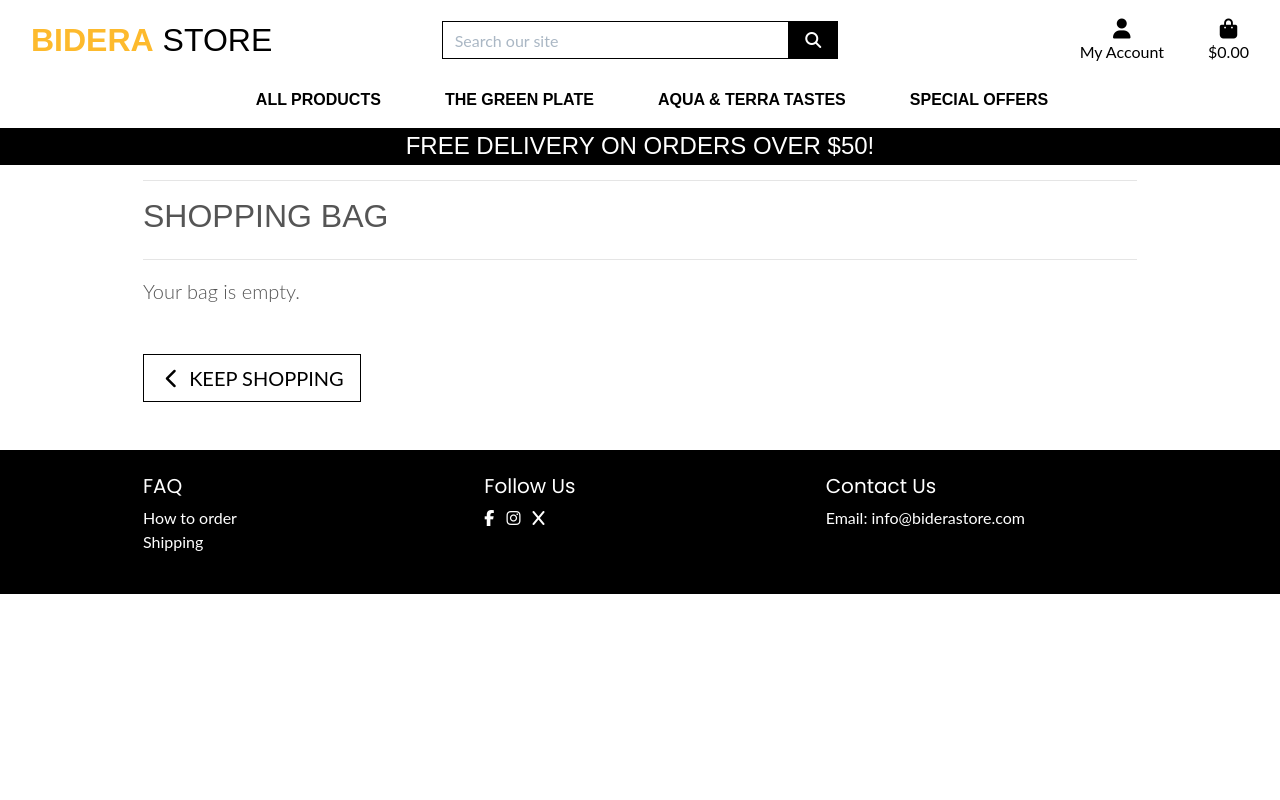
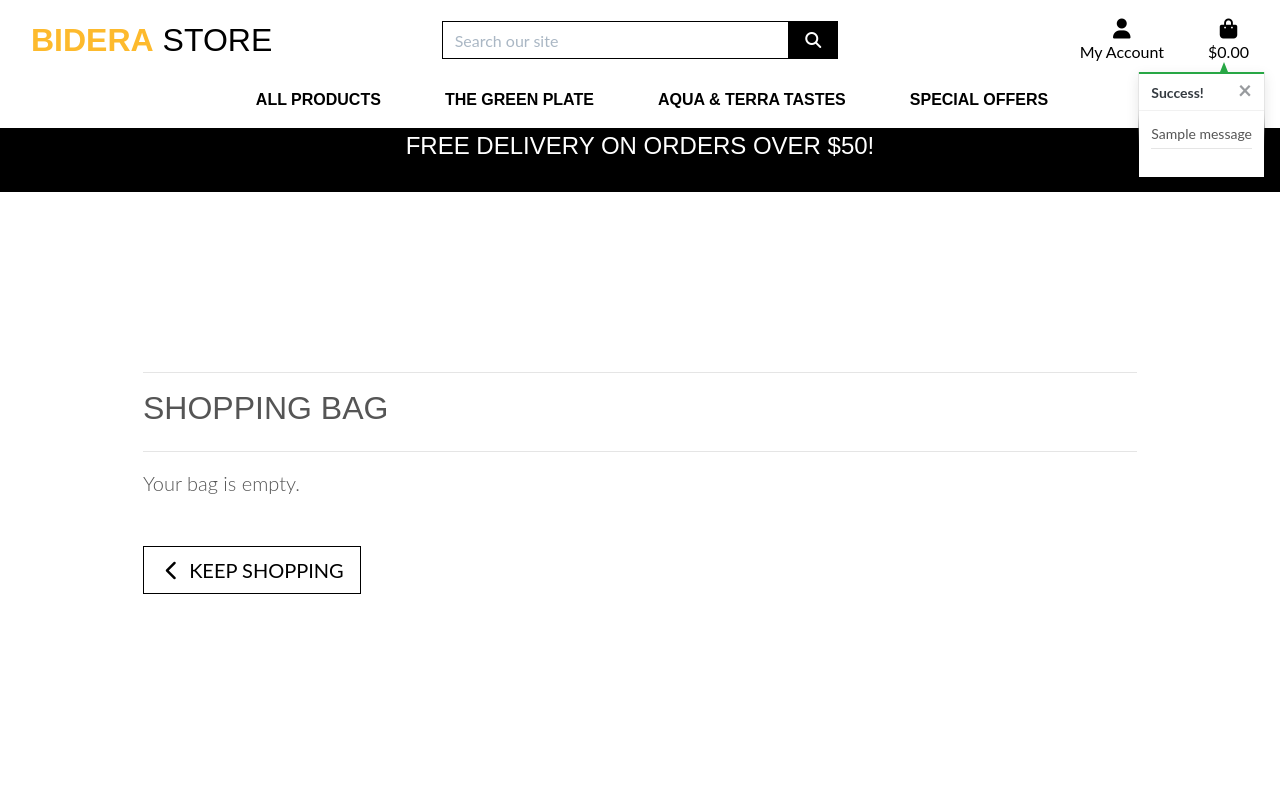
Before and after one commit to atchutchi/bidera_store, a Django app: page /bag/ in a window 1280 px wide. Run offline with Django 3.2, Linux system fonts and the light colour scheme; tables that the repository leaves empty hold one stand-in row (values such as "Sample post"); one stand-in notice (Sample message) is shown; parts of the project's set-up code (start-up, migrations or seed data) failed here and were passed over; some libraries are stand-ins or nearby versions; some web fonts are replaced.

Commit message:
Include toast html in base template

```diff
--- a/templates/base.html
+++ b/templates/base.html
@@ -117,8 +117,24 @@
         </header>
 
         {% if messages %}
-        <div class="message-container"></div>
+        <div class="message-container">
+            {% for message in messages %}
+                {% with message.level as level %}
+                    {% if level == 40 %}
+                        {% include 'includes/toasts/toast_error.html' %}
+                    {% elif level == 30 %}
+                        {% include 'includes/toasts/toast_warning.html' %}
+                    {% elif level == 25 %}
+                        {% include 'includes/toasts/toast_success.html' %}
+                    {% else %}
+                        {% include 'includes/toasts/toast_info.html' %}
+                    {% endif %}
+                {% endwith %}
+            {% endfor %}
+        </div>
     {% endif %}
+
+    {% include 'includes/footer.html' %}
 
     {% block page_header %}
     {% endblock %}
@@ -127,9 +143,10 @@
     {% endblock %}
 
     {% block postloadjs %}
+    <script type="text/javascript">
+        $('.toast').toast('show');
+    </script>
     {% endblock %}
 
-
-    {% include 'includes/footer.html' %}
       </body>
 </html>
```
